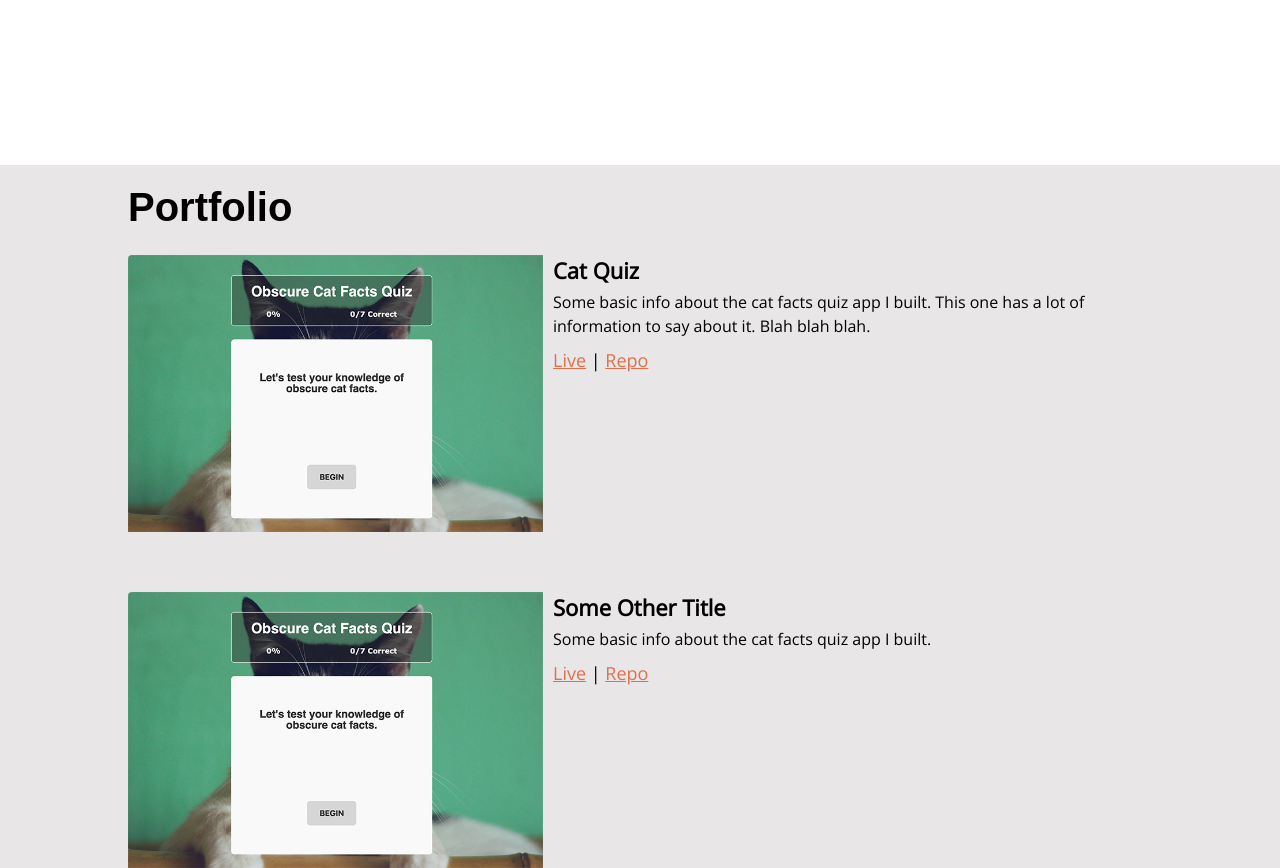
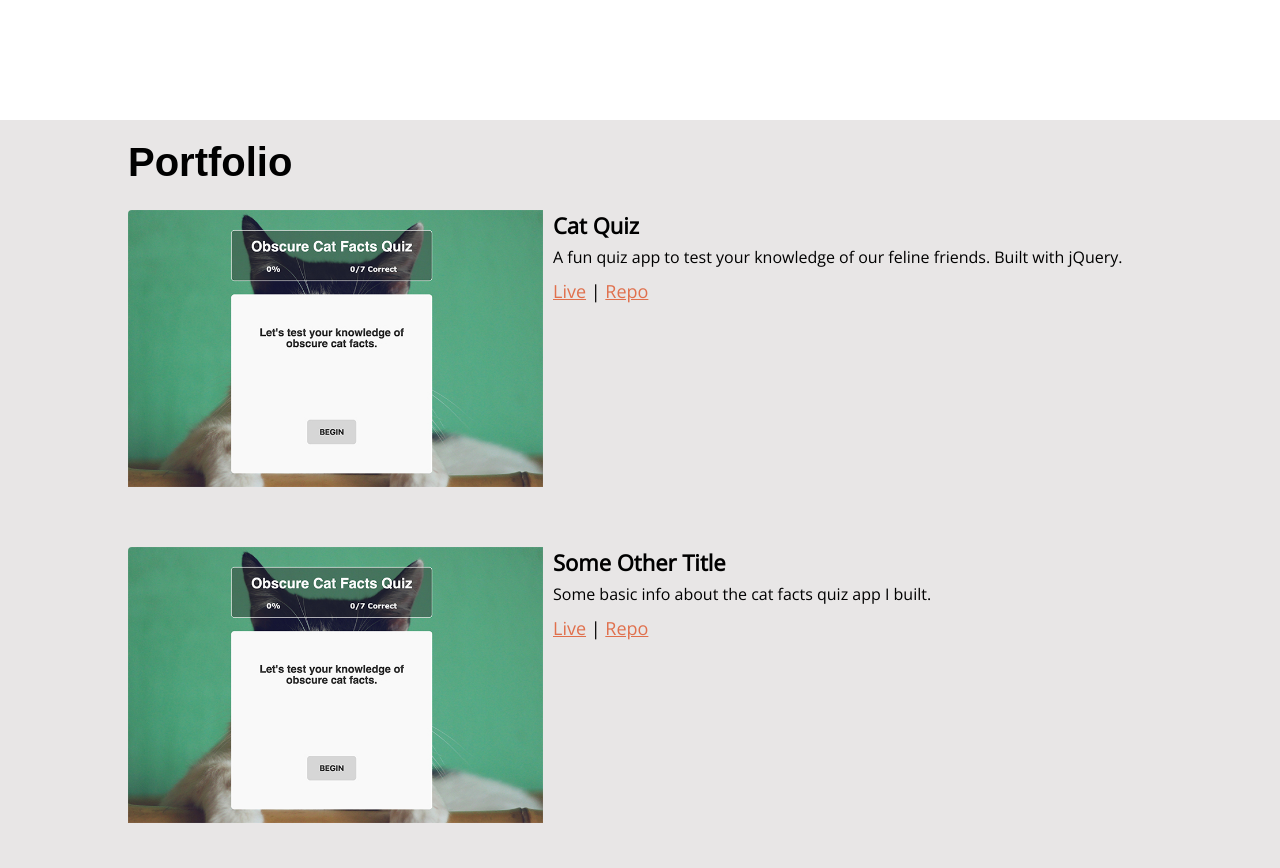
Before and after one commit to jcstreet/portfolio, a plain HTML site: page index.html in a window 1280 px wide. Shown: the part 680-1548 px from the top of the page. Drawn offline with nearby package versions, Linux system fonts and the light colour scheme; a web font is replaced by a local one.

Commit message:
minor updates for accessibility and styling

```diff
--- a/index.html
+++ b/index.html
@@ -7,7 +7,7 @@
     <link rel="stylesheet" type="text/css" href="main.css">
     <link href="https://fonts.googleapis.com/css?family=Muli|Open+Sans&display=swap" rel="stylesheet">
     <script src="https://kit.fontawesome.com/c6d48ca23e.js" crossorigin="anonymous"></script>
-    <title>Jackie's Portfolio Wirefram</title>
+    <title>Jackie Street's Portfolio</title>
 </head>
 <body>
     <header>
@@ -32,8 +32,7 @@
             <div class="p-item">
                 <img src="images/cat-quiz-preview.jpg" alt="Obscure Cat Facts Begin Quiz screen">
                 <h3 class="p-title">Cat Quiz</h3>
-                <p>Some basic info about the cat facts quiz app I built. This one has a lot of
-                    information to say about it. Blah blah blah.</p>
+                <p>A fun quiz app to test your knowledge of our feline friends. Built with jQuery.</p>
                 <ul>
                     <li><a href="https://jcstreet.github.io/Quiz-App/index.html" target="_blank">Live</a></li>
                     <li> | </li>
--- a/main.css
+++ b/main.css
@@ -34,7 +34,6 @@ nav {
     background-color: rgb(232, 230, 230);
     padding: 0px 10%;
     width: 100vw;
-    margin-top: 45px;
 }
 
 footer {
```
